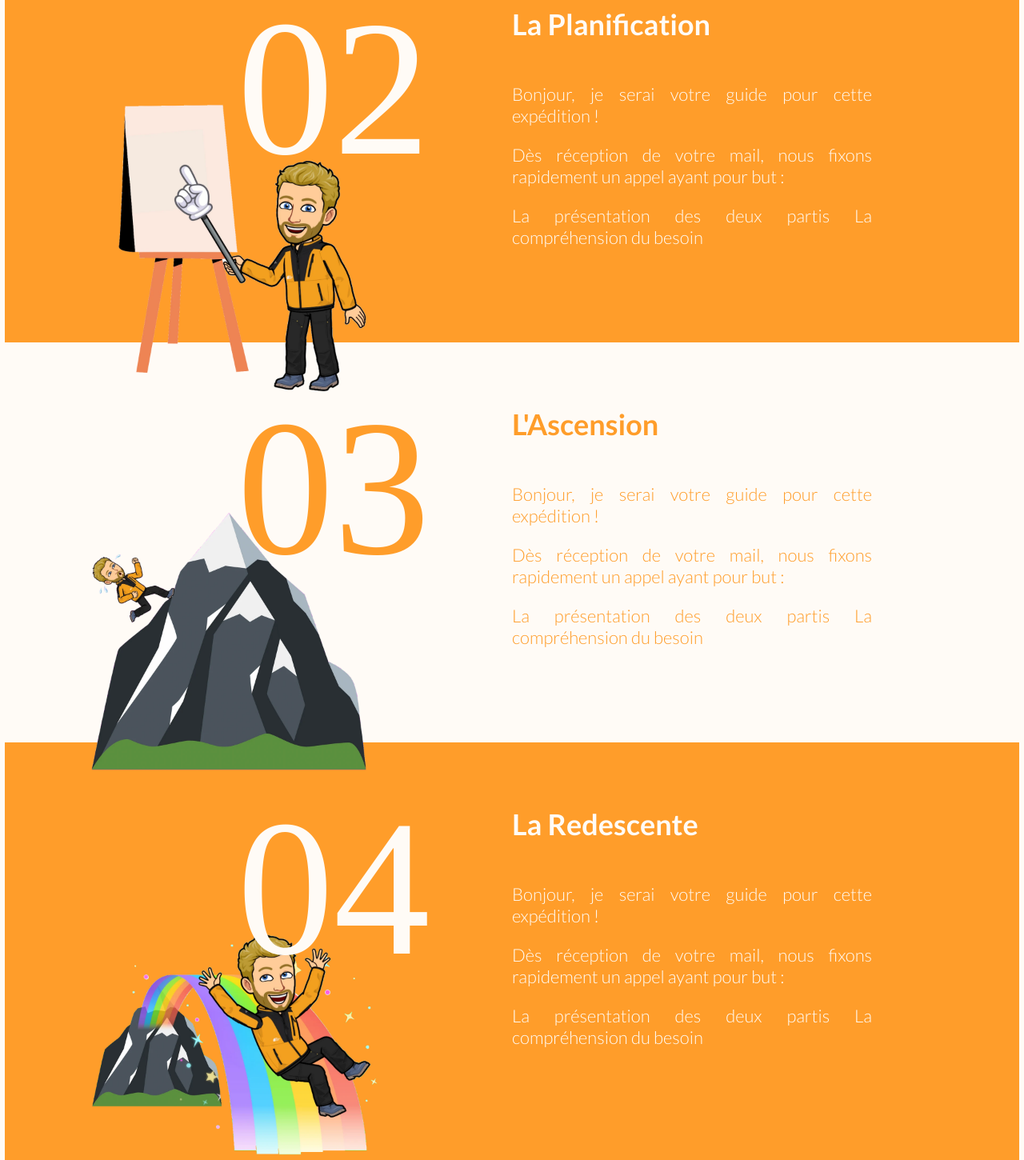
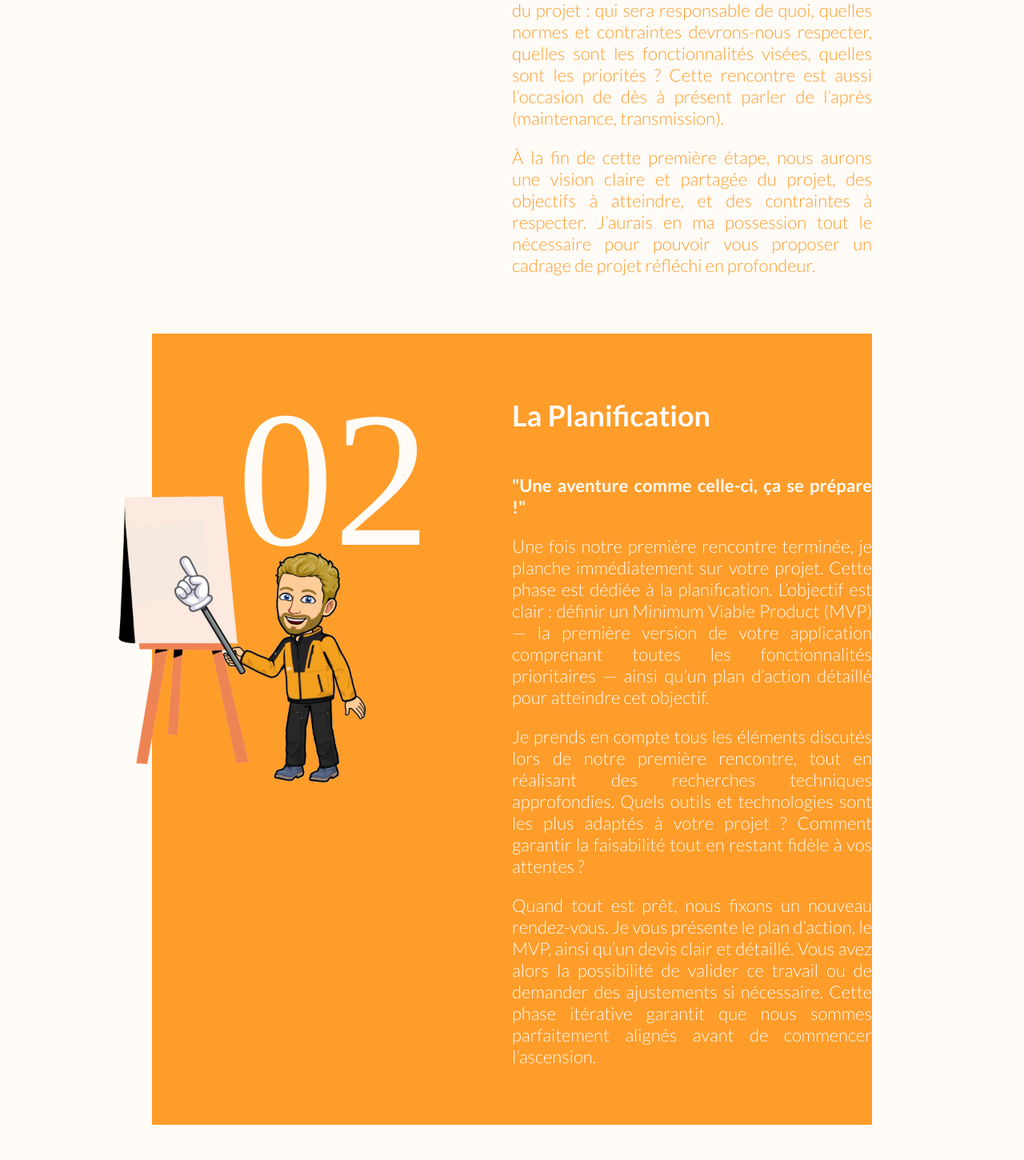
Before and after one commit to remip-dev/mountain-developer-webapp, a Vue app: page /method in a window 1280 px wide. Shown: the part 1060-2510 px from the top of the page at 80% size. Built offline with nearby package versions, Linux system fonts and the light colour scheme; a web font is replaced by a local one.

Commit message:
adjustements

```diff
--- a/src/components/StepMethod.vue
+++ b/src/components/StepMethod.vue
@@ -50,7 +50,7 @@ onMounted(() => {
 </script>
 
 <template>
-  <div class="container">
+  <div class="container" :class="{ orange: color === Color.Orange }">
     <div class="left-container">
       <div class="number" :class="{ beige: color === Color.Orange }">{{ number }}</div>
       <ResponsiveImage
@@ -66,20 +66,12 @@ onMounted(() => {
       <h2>{{ title }}</h2>
       <div class="description" v-html="description"></div>
     </div>
-    <div class="background" :class="{ orange: color === Color.Orange }"></div>
   </div>
 </template>
 
 <style scoped>
 @import url('https://fonts.googleapis.com/css2?family=Love+Ya+Like+A+Sister&display=swap');
 
-.background {
-  position: absolute;
-  z-index: -1000;
-  width: 99vw;
-  height: 100%;
-  background-color: var(--primary-color);
-}
 .container {
   display: flex;
   flex-direction: row;
@@ -138,4 +130,8 @@ onMounted(() => {
   width: 400px;
   z-index: 0;
 }
+
+:deep(.citation) {
+  font-weight: 700;
+}
 </style>
--- a/src/components/mySkills/SkillModal.vue
+++ b/src/components/mySkills/SkillModal.vue
@@ -44,9 +44,6 @@ h2 {
   margin: 0;
 }
 
-.description :deep(p) {
-}
-
 .description :deep(span) {
   font-weight: 700;
 }
--- a/src/views/MethodView.vue
+++ b/src/views/MethodView.vue
@@ -15,9 +15,23 @@ import { Color } from '@/enum/Color'
         imagePath="myMethod/step01/step_01"
         altImage="Un guide de montagne vous accueille"
         title="La Rencontre"
-        description="<p>Bonjour, je serai votre guide pour cette expédition !</p>
-        <p>Dès réception de votre mail, nous fixons rapidement un appel ayant pour but :</p>
-        <p>La présentation des deux partis La compréhension du  besoin<p>"
+        description='<p><span class="citation">"Bonjour, je serai votre guide pour cette expédition !"</span></p>
+        <p>
+          Dès que vous me contactez, nous fixons rapidement une rencontre — en présentiel ou en visioconférence —
+          afin de faire connaissance et d’initier le projet. Cette première étape est cruciale pour poser les bases
+          de notre collaboration. Nous discutons de vos besoins, des objectifs de votre projet, et des défis à relever.
+          Je m’assure de bien comprendre votre vision, vos attentes, et les utilisateurs finaux que vous visez.
+        </p>
+        <p>
+          Ensemble, nous cadrons clairement le périmètre du projet : qui sera responsable de quoi, quelles normes et
+          contraintes devrons-nous respecter, quelles sont les fonctionnalités visées, quelles sont les priorités ? Cette
+          rencontre est aussi l’occasion de dès à présent parler de l’après (maintenance, transmission).
+        </p>
+        <p>
+          À la fin de cette première étape, nous aurons une vision claire et partagée du projet, des objectifs à
+          atteindre, et des contraintes à respecter. J’aurais en ma possession tout le nécessaire pour pouvoir vous
+          proposer un cadrage de projet réfléchi en profondeur.
+        </p>'
         :color="Color.White"
       />
     </div>
@@ -27,9 +41,23 @@ import { Color } from '@/enum/Color'
         imagePath="myMethod/step02/step_02"
         altImage="Le guide présente le plan"
         title="La Planification"
-        description="<p>Bonjour, je serai votre guide pour cette expédition !</p>
-        <p>Dès réception de votre mail, nous fixons rapidement un appel ayant pour but :</p>
-        <p>La présentation des deux partis La compréhension du  besoin<p>"
+        description='<p><span class="citation">"Une aventure comme celle-ci, ça se prépare !"</span></p>
+        <p>
+          Une fois notre première rencontre terminée, je planche immédiatement sur votre projet. Cette phase est dédiée
+          à la planification. L’objectif est clair : définir un Minimum Viable Product (MVP) — la première version  de
+          votre application comprenant toutes les fonctionnalités prioritaires — ainsi qu’un plan d’action détaillé pour
+          atteindre cet objectif.
+        </p>
+        <p>
+          Je prends en compte tous les éléments discutés lors de notre première rencontre, tout en réalisant des recherches
+          techniques approfondies. Quels outils et technologies sont les plus adaptés à votre projet ? Comment garantir la
+          faisabilité tout en restant fidèle à vos attentes ?
+        </p>
+        <p>
+          Quand tout est prêt, nous fixons un nouveau rendez-vous. Je vous présente le plan d’action, le MVP, ainsi qu’un
+          devis clair et détaillé. Vous avez alors la possibilité de valider ce travail ou de demander des ajustements si
+          nécessaire. Cette phase itérative garantit que nous sommes parfaitement alignés avant de commencer l’ascension.
+        </p>'
         :color="Color.Orange"
       />
     </div>
@@ -39,9 +67,20 @@ import { Color } from '@/enum/Color'
         imagePath="myMethod/step03/step_03"
         altImage="Le guide gravit une montagne"
         title="L'Ascension"
-        description="<p>Bonjour, je serai votre guide pour cette expédition !</p>
-        <p>Dès réception de votre mail, nous fixons rapidement un appel ayant pour but :</p>
-        <p>La présentation des deux partis La compréhension du  besoin<p>"
+        description='<p><span class="citation">"Il ne reste plus qu’à grimper !"</span></p>
+        <p>
+          Avec le plan d’action validé, il est temps d’attaquer la phase de développement. Cette étape suit au mieux
+          le planning établi et peut inclure des échelons intermédiaires (livrables, démonstrations) si définis au
+          préalable.
+        </p>
+        <p>
+          Afin d’assurer une transparence totale, vous avez accès à un outil de suivi en temps réel, qui vous permet
+          de visualiser l’avancement du projet à chaque étape. Si des ajustements sont nécessaires en cours de route,
+          nous fixons rapidement un point pour revoir les délais et les attendus.
+        </p>
+        <p>
+          Arrivés au sommet, je vous livre le produit final dans les temps et testé de fond en comble.
+        </p>'
         :color="Color.White"
       />
     </div>
@@ -51,9 +90,22 @@ import { Color } from '@/enum/Color'
         imagePath="myMethod/step04/step_04"
         altImage="Le guide descend de la montagne très heureux"
         title="La Redescente"
-        description="<p>Bonjour, je serai votre guide pour cette expédition !</p>
-        <p>Dès réception de votre mail, nous fixons rapidement un appel ayant pour but :</p>
-        <p>La présentation des deux partis La compréhension du  besoin<p>"
+        description='<p><span class="citation">Nous voilà au sommet ! Mais seule la moitié du chemin est parcourue."</span></p>
+        <p>
+          Une fois le produit final livré, je ne vous laisse pas là-haut tout seul. Vous bénéficiez d’une période de
+          garantie de trois mois pour détecter le moindre bug. Tous les problèmes qui rentrent dans le cahier des
+          charges seront corrigés gratuitement.
+        </p>
+        <p>
+          C’est aussi le moment de discuter de l’avenir de votre application. Si vous le souhaitez et si ce n’est pas
+          déjà fait, nous pourrons mettre en place un contrat de maintenance pour assurer la pérennité de votre projet.
+          Ensemble, nous veillons à ce que votre application continue de fonctionner à son meilleur niveau, bien après
+          l’ascension.
+        </p>
+        <p>
+          Enfin, si l’envie vous prend de lancer de nouveaux défis, nous pourrons repartir ensemble pour une nouvelle
+          ascension, en reprenant à l’étape 01 pour concevoir la v2 de votre projet !
+        </p>'
         :color="Color.Orange"
       />
     </div>
```
Also changed, not shown: 1 other file (tests, documents, lock files or other folders).
